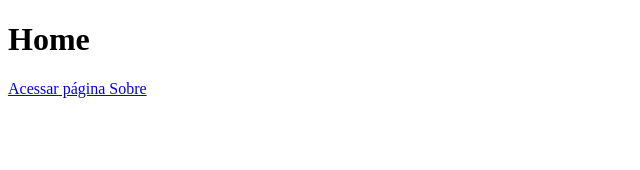
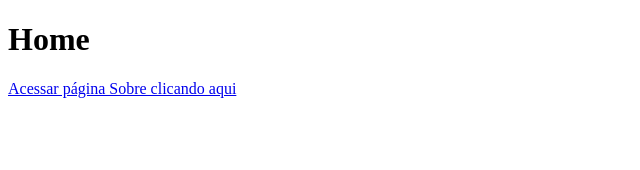
Before and after one commit to joselucassr/nextJSTut, a Next.js app: page / in a window 1280 px wide. Shown: the top 170 px of the page, without its empty margins (0-640 px from the left). Built offline with nearby package versions, Linux system fonts and the light colour scheme.

Commit message:
Experimentando commit do github dev

```diff
--- a/pages/index.js
+++ b/pages/index.js
@@ -5,7 +5,7 @@ function Home() {
     <div>
       <h1>Home</h1>
       <Link href='/sobre'>
-        <a>Acessar página Sobre</a>
+        <a>Acessar página Sobre clicando aqui</a>
       </Link>
     </div>
   );
```
